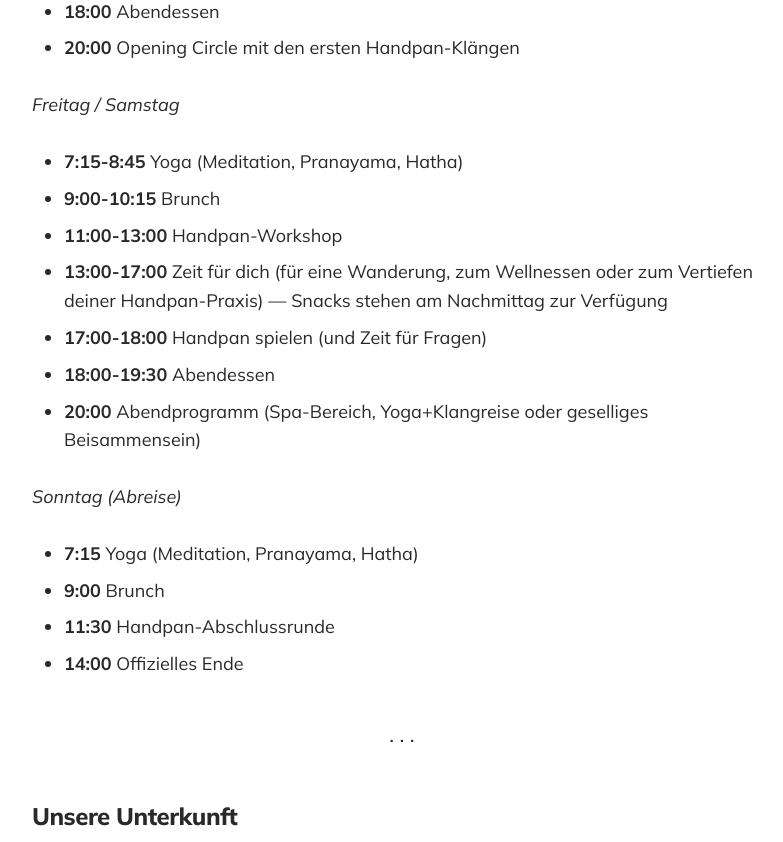
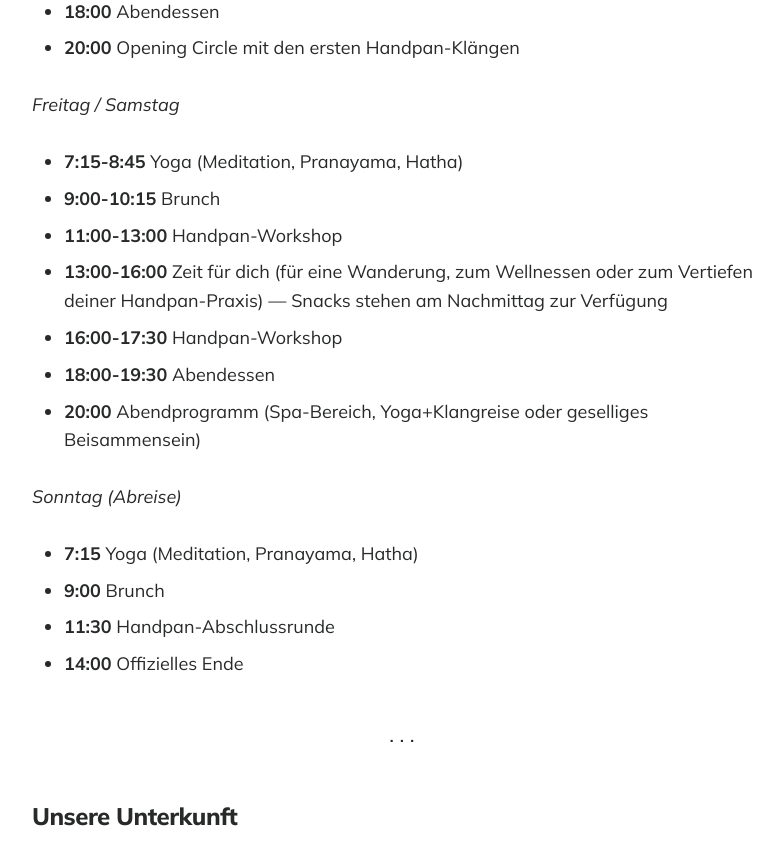
Before and after one commit to lukasziegler/retreats-in-oesterreich, a Jekyll site: the page built from _posts/2025-09-18-handpan-retreat-saalbach-2025.markdown, in a window 1280 px wide and 900 px high, scrolled down 3689 px, cut to the strip 0-842 px from the top of the window. Shown: the whole strip, without its empty margins (238-1021 px from the left). Built offline with Jekyll 4.4.1, drawn with Linux system fonts in a browser that asks for light colours.

Commit message:
afternoon adjustment at Brandgut retreat

```diff
--- a/_posts/2025-09-18-handpan-retreat-saalbach-2025.markdown
+++ b/_posts/2025-09-18-handpan-retreat-saalbach-2025.markdown
@@ -74,8 +74,8 @@ Auch für die **Yogastunden** von Alex sind keine Yoga-Vorkenntnisse notwendig.
 - **7:15-8:45** Yoga (Meditation, Pranayama, Hatha)
 - **9:00-10:15** Brunch
 - **11:00-13:00** Handpan-Workshop
-- **13:00-17:00** Zeit für dich (für eine Wanderung, zum Wellnessen oder zum Vertiefen deiner Handpan-Praxis) — Snacks stehen am Nachmittag zur Verfügung
-- **17:00-18:00** Handpan spielen (und Zeit für Fragen)
+- **13:00-16:00** Zeit für dich (für eine Wanderung, zum Wellnessen oder zum Vertiefen deiner Handpan-Praxis) — Snacks stehen am Nachmittag zur Verfügung
+- **16:00-17:30** Handpan-Workshop
 - **18:00-19:30** Abendessen
 - **20:00** Abendprogramm (Spa-Bereich, Yoga+Klangreise oder geselliges Beisammensein)
 
```
